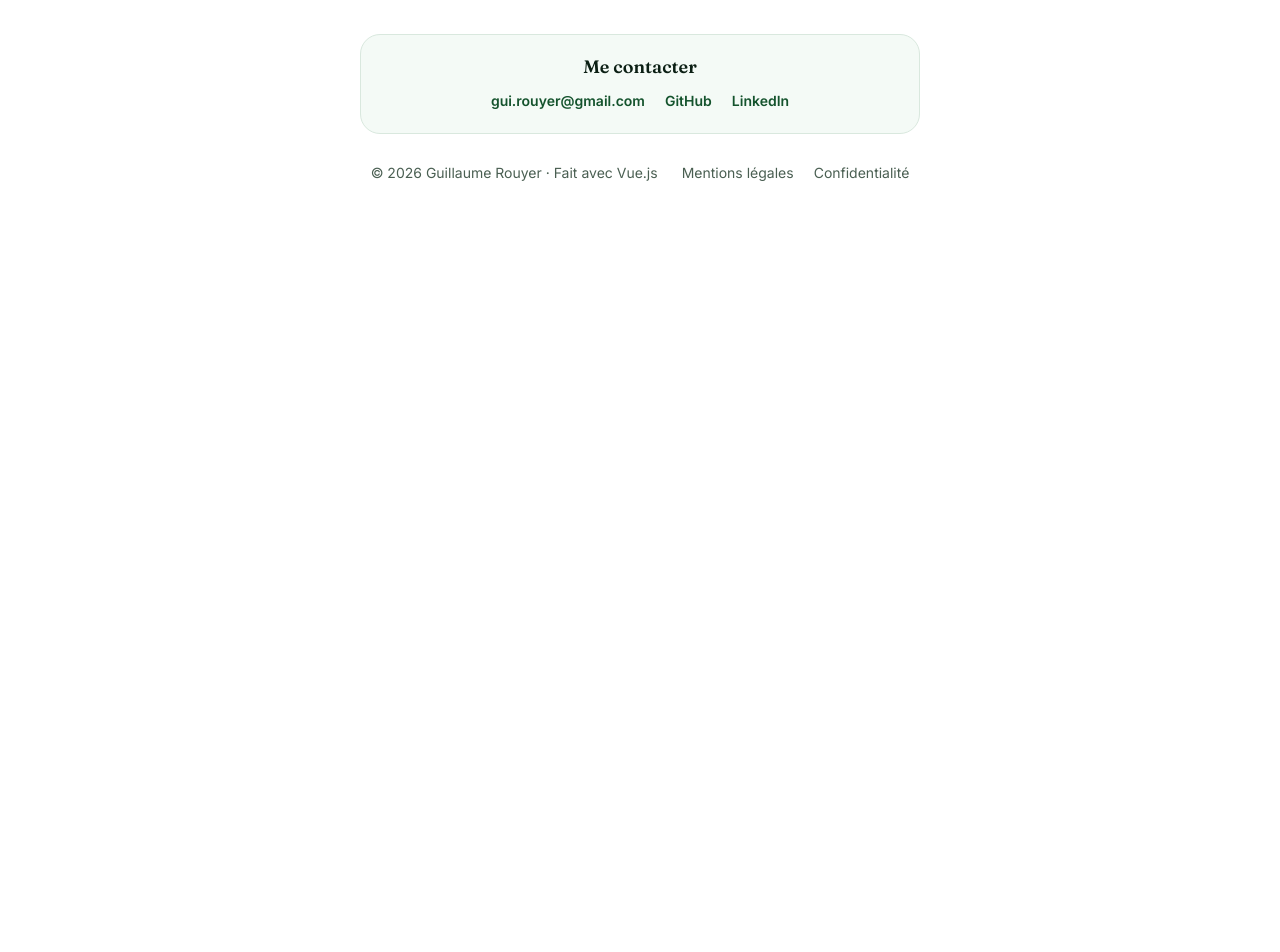
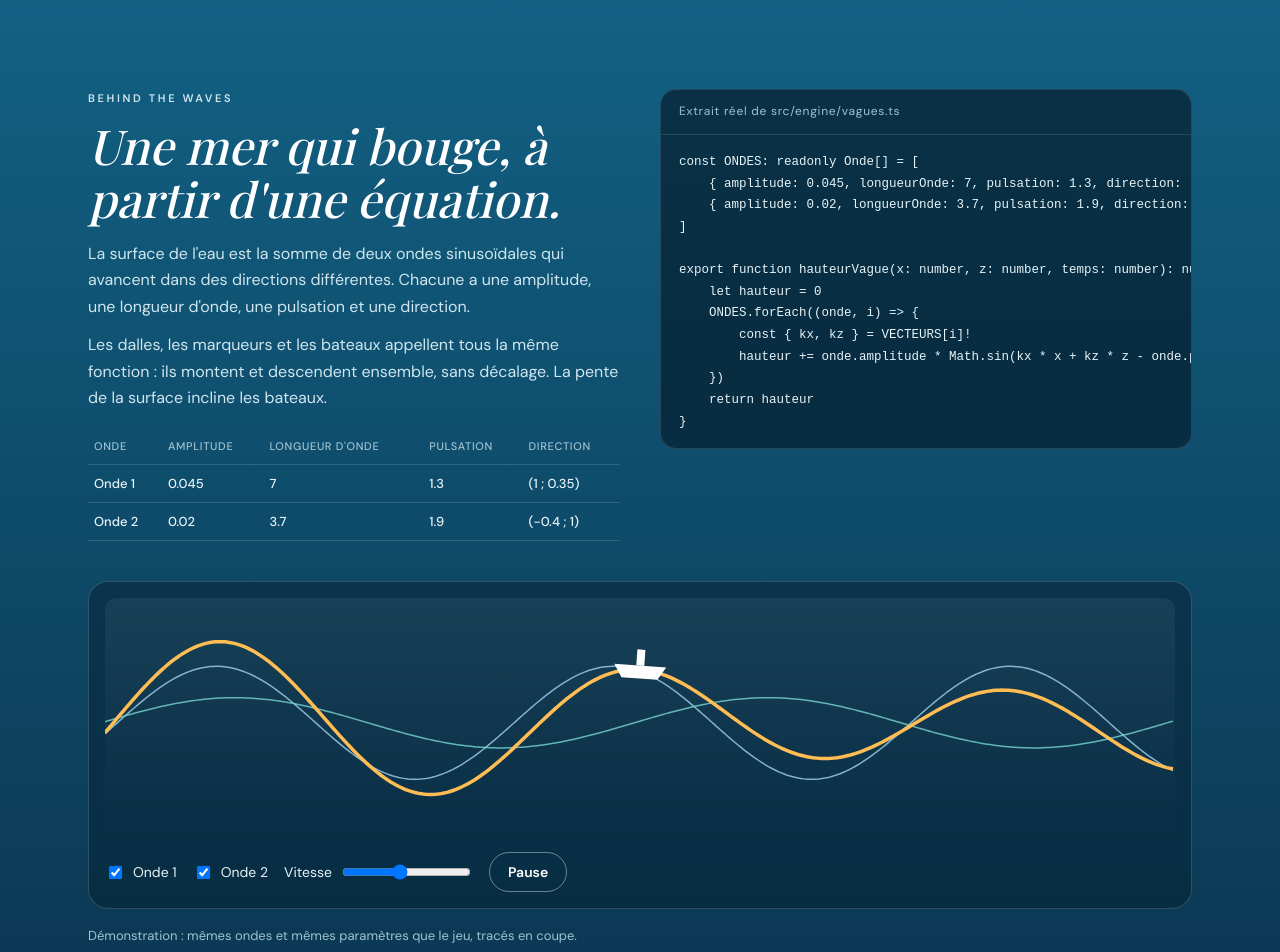
Before and after one commit to Gu1LLaumeR0UY3R/Guillaume-Rouyer, a Vue app: page /projets/bataille-navale in a window 1280 px wide. Shown: the part 5320-6272 px from the top of the page. Before the commit the page ends 5528 px from the top, so only its background shows below. Built offline with nearby package versions, Linux system fonts and the light colour scheme; a web font is replaced by a local one.

Commit message:
feat: bataille navale animation de l'eau

```diff
--- /dev/null
+++ b/src/components/bn/BnWaves.vue
@@ -0,0 +1,136 @@
+<script setup>
+import { onBeforeUnmount, onMounted, ref } from 'vue'
+import { WAVES } from '../../data/bataille.js'
+import { CODE } from '../../data/bataille.code.js'
+
+const canvas = ref(null)
+const active = ref([true, true])
+const speed = ref(1)
+const paused = ref(false)
+const reduceMotion = matchMedia('(prefers-reduced-motion: reduce)').matches
+
+// Mêmes ondes que le jeu : vecteur d'onde = (2π / longueur d'onde) × direction normalisée.
+const vectors = WAVES.ondes.map((o) => {
+  const k = (2 * Math.PI) / o.longueurOnde
+  const n = Math.hypot(o.direction[0], o.direction[1])
+  return { kx: (k * o.direction[0]) / n, kz: (k * o.direction[1]) / n }
+})
+const heightOf = (i, x, t) => WAVES.ondes[i].amplitude * Math.sin(vectors[i].kx * x - WAVES.ondes[i].pulsation * t)
+const total = (x, t) => WAVES.ondes.reduce((s, _, i) => s + (active.value[i] ? heightOf(i, x, t) : 0), 0)
+const slopeAt = (x, t) => (total(x + 0.05, t) - total(x - 0.05, t)) / 0.1
+
+let raf = 0
+let time = 0
+let last = 0
+let visible = true
+let io
+
+function draw() {
+  const el = canvas.value
+  if (!el) return
+  const dpr = window.devicePixelRatio || 1
+  const w = el.clientWidth
+  const h = el.clientHeight
+  if (el.width !== Math.round(w * dpr)) { el.width = Math.round(w * dpr); el.height = Math.round(h * dpr) }
+  const ctx = el.getContext('2d')
+  ctx.setTransform(dpr, 0, 0, dpr, 0, 0)
+  ctx.clearRect(0, 0, w, h)
+  const span = 20
+  const mid = h * 0.52
+  const scale = (h * 0.34) / 0.065
+  const line = (fn, color, width) => {
+    ctx.beginPath()
+    for (let px = 0; px <= w; px += 3) {
+      const x = (px / w) * span
+      const y = mid - fn(x) * scale
+      if (px === 0) ctx.moveTo(px, y); else ctx.lineTo(px, y)
+    }
+    ctx.strokeStyle = color
+    ctx.lineWidth = width
+    ctx.stroke()
+  }
+  WAVES.ondes.forEach((_, i) => { if (active.value[i]) line((x) => heightOf(i, x, time), i ? 'rgba(122,214,208,.8)' : 'rgba(160,210,240,.8)', 1.5) })
+  line((x) => total(x, time), '#FFBD54', 3.5)
+  // Un bateau posé sur la surface : sa hauteur et son inclinaison viennent de la même fonction.
+  const bx = span * 0.5
+  const px = (bx / span) * w
+  const py = mid - total(bx, time) * scale
+  ctx.save()
+  ctx.translate(px, py)
+  ctx.rotate(Math.atan(-slopeAt(bx, time) * scale / (w / span)))
+  ctx.fillStyle = '#fff'
+  ctx.beginPath()
+  ctx.moveTo(-26, -4); ctx.lineTo(26, -4); ctx.lineTo(18, 9); ctx.lineTo(-18, 9); ctx.closePath()
+  ctx.fill()
+  ctx.fillRect(-4, -20, 8, 16)
+  ctx.restore()
+}
+
+function loop(now) {
+  raf = requestAnimationFrame(loop)
+  if (!visible) { last = now; return }
+  if (!paused.value) time += ((now - last) / 1000) * speed.value
+  last = now
+  draw()
+}
+onMounted(() => {
+  if (reduceMotion) { draw(); return }
+  io = new IntersectionObserver(([e]) => { visible = e.isIntersecting })
+  io.observe(canvas.value)
+  raf = requestAnimationFrame((now) => { last = now; loop(now) })
+})
+onBeforeUnmount(() => { cancelAnimationFrame(raf); io?.disconnect() })
+</script>
+
+<template>
+  <section id="eau" class="waves">
+    <div class="container grid">
+      <div class="text">
+        <p class="kicker">{{ WAVES.kicker }}</p>
+        <h2>{{ WAVES.title }}</h2>
+        <p v-for="p in WAVES.paragraphs" :key="p">{{ p }}</p>
+        <table class="params">
+          <thead><tr><th scope="col">Onde</th><th scope="col">Amplitude</th><th scope="col">Longueur d'onde</th><th scope="col">Pulsation</th><th scope="col">Direction</th></tr></thead>
+          <tbody>
+            <tr v-for="o in WAVES.ondes" :key="o.name"><th scope="row">{{ o.name }}</th><td>{{ o.amplitude }}</td><td>{{ o.longueurOnde }}</td><td>{{ o.pulsation }}</td><td>({{ o.direction.join(' ; ') }})</td></tr>
+          </tbody>
+        </table>
+      </div>
+      <figure class="code">
+        <figcaption>Extrait réel de src/engine/vagues.ts</figcaption>
+        <pre><code>{{ CODE.waves }}</code></pre>
+      </figure>
+    </div>
+    <div class="container">
+      <div class="scope">
+        <canvas ref="canvas" role="img" aria-label="Surface de l'eau en coupe : deux ondes et leur somme, avec un bateau qui suit la surface" />
+        <div class="controls">
+          <label v-for="(o, i) in WAVES.ondes" :key="o.name"><input v-model="active[i]" type="checkbox"> {{ o.name }}</label>
+          <label>Vitesse <input v-model.number="speed" type="range" min="0.2" max="2" step="0.1"></label>
+          <button type="button" @click="paused = !paused">{{ paused ? 'Reprendre' : 'Pause' }}</button>
+        </div>
+      </div>
+      <p class="note">{{ WAVES.note }}</p>
+    </div>
+  </section>
+</template>
+
+<style scoped>
+.waves{padding:96px 0;background:linear-gradient(180deg,#126184,#0B3550);color:#e6f3f7}
+.grid{display:grid;grid-template-columns:repeat(auto-fit,minmax(320px,1fr));gap:40px;align-items:start;margin-bottom:40px}
+.kicker{margin:0 0 14px;color:var(--sun);font-size:11px;font-weight:600;letter-spacing:.24em;text-transform:uppercase}
+h2{margin:0 0 16px;font:italic 500 clamp(30px,4.4vw,48px)/1.1 var(--serif);color:#fff}
+.text p{margin:0 0 12px;color:#cfe6ee}
+.params{width:100%;margin-top:18px;border-collapse:collapse;font-size:13px}
+.params th,.params td{padding:8px 6px;border-bottom:1px solid rgba(255,255,255,.14);text-align:left;font-weight:500}
+.params thead th{color:#9fc3d0;font-size:11px;letter-spacing:.06em;text-transform:uppercase}
+.code{margin:0;overflow:hidden;border-radius:16px;background:rgba(6,30,46,.7);border:1px solid rgba(255,255,255,.12)}
+figcaption{padding:12px 18px;border-bottom:1px solid rgba(255,255,255,.12);color:#9fc3d0;font-size:12px;letter-spacing:.06em}
+pre{margin:0;padding:16px 18px;overflow-x:auto;font:12.5px/1.65 ui-monospace,SFMono-Regular,Menlo,Consolas,monospace}
+.scope{padding:16px;border:1px solid rgba(255,255,255,.16);border-radius:20px;background:rgba(6,30,46,.45)}
+canvas{display:block;width:100%;height:240px;border-radius:12px;background:linear-gradient(180deg,rgba(255,255,255,.06),rgba(255,255,255,0))}
+.controls{display:flex;flex-wrap:wrap;gap:16px;align-items:center;margin-top:14px;font-size:14px}
+.controls label{display:flex;gap:8px;align-items:center}
+.controls button{min-height:40px;padding:0 18px;border:1px solid rgba(255,255,255,.4);border-radius:999px;background:transparent;color:#fff;font:600 14px var(--sans);cursor:pointer}
+.note{margin:16px 0 0;color:#9fc3d0;font-size:13px}
+</style>
--- a/src/views/BatailleNavaleView.vue
+++ b/src/views/BatailleNavaleView.vue
@@ -3,6 +3,7 @@ import BnHero from '../components/bn/BnHero.vue'
 import BnArsenal from '../components/bn/BnArsenal.vue'
 import BnEditor from '../components/bn/BnEditor.vue'
 import BnAI from '../components/bn/BnAI.vue'
+import BnWaves from '../components/bn/BnWaves.vue'
 </script>
 
 <template>
@@ -11,6 +12,7 @@ import BnAI from '../components/bn/BnAI.vue'
     <BnArsenal />
     <BnEditor />
     <BnAI />
+    <BnWaves />
   </div>
 </template>
 
```
